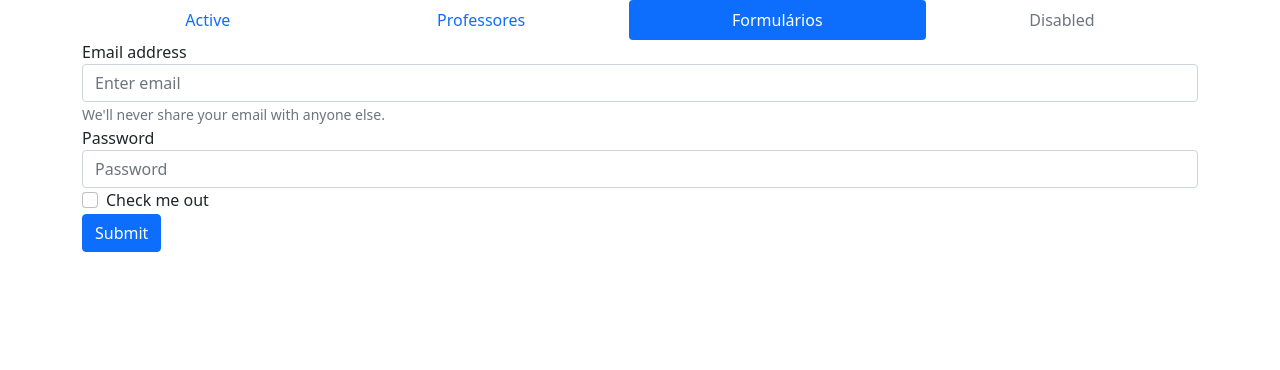
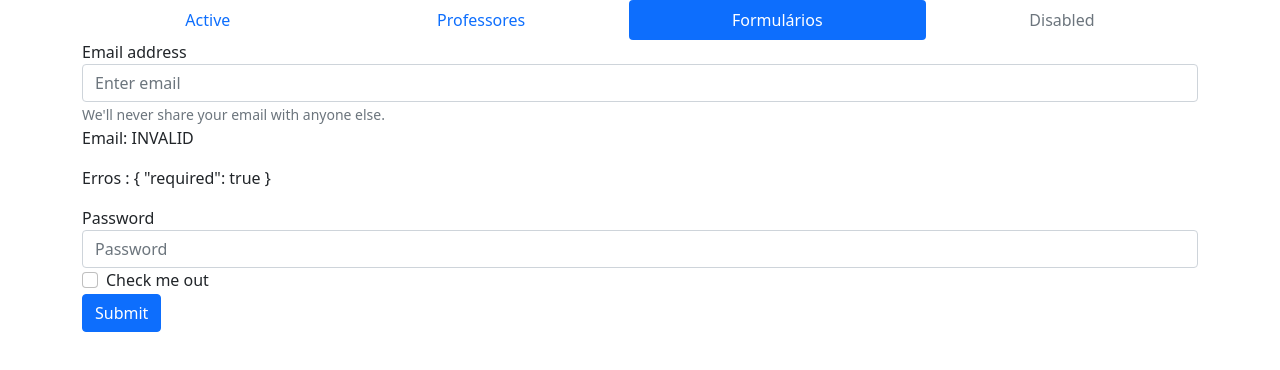
Before and after one commit to SuellenMoreiraLima/aula-angular, an Angular app: page /formularios/reativo-form in a window 1280 px wide. Shown: the top 370 px of the page. Built offline with nearby package versions, Linux system fonts and the light colour scheme.

Commit message:
Foms - Validators and pips

```diff
--- a/src/app/formularios/formularios.module.ts
+++ b/src/app/formularios/formularios.module.ts
@@ -3,6 +3,7 @@ import { CommonModule } from '@angular/common';
 
 import { FormulariosRoutingModule } from './formularios-routing.module';
 import { ReativoFormComponent } from './reativo-form/reativo-form.component';
+import { ReactiveFormsModule } from '@angular/forms';
 
 
 @NgModule({
@@ -11,7 +12,8 @@ import { ReativoFormComponent } from './reativo-form/reativo-form.component';
   ],
   imports: [
     CommonModule,
-    FormulariosRoutingModule
+    FormulariosRoutingModule,
+    ReactiveFormsModule
   ]
 })
 export class FormulariosModule { }
--- a/src/app/formularios/reativo-form/reativo-form.component.html
+++ b/src/app/formularios/reativo-form/reativo-form.component.html
@@ -1,9 +1,20 @@
-<form>
+<form [formGroup]="meuForm">
     <div class="form-group">
       <label for="exampleInputEmail1">Email address</label>
-      <input type="email" class="form-control" id="exampleInputEmail1" aria-describedby="emailHelp" placeholder="Enter email">
+      <input type="email" class="form-control" formControlName ="email" aria-describedby="emailHelp" placeholder="Enter email">
       <small id="emailHelp" class="form-text text-muted">We'll never share your email with anyone else.</small>
     </div>
+    <p>
+        Email: {{ meuForm.controls['email'].status }}
+    </p>
+    <!-- <p>
+        Erros : {{ meuForm.controls['email'].errors }}
+    </p> -->
+
+    <p>
+        Erros : {{ meuForm.controls['email'].errors | json }}
+    </p>
+
     <div class="form-group">
       <label for="exampleInputPassword1">Password</label>
       <input type="password" class="form-control" id="exampleInputPassword1" placeholder="Password">
--- a/src/app/formularios/reativo-form/reativo-form.component.ts
+++ b/src/app/formularios/reativo-form/reativo-form.component.ts
@@ -1,4 +1,5 @@
 import { Component, OnInit } from '@angular/core';
+import { FormBuilder, FormGroup, Validators } from '@angular/forms';
 
 @Component({
   selector: 'app-reativo-form',
@@ -7,9 +8,22 @@ import { Component, OnInit } from '@angular/core';
 })
 export class ReativoFormComponent implements OnInit {
 
-  constructor() { }
+  // inicializando a variável meuForm com um objet com controles vazios -> {}
+  meuForm: FormGroup = new FormGroup({});
+
+  // FormBuilder é um serviço utilizado para ajudar a criar os
+  // mecanismos de controles do formulário
+  constructor(private formBuilder: FormBuilder) { }
 
   ngOnInit(): void {
+
+    this.meuForm = this.formBuilder.group({
+
+       email : [null, [Validators.required, Validators.email]]
+
+    });
+
+    console.log(this.meuForm)
   }
 
 }
```
